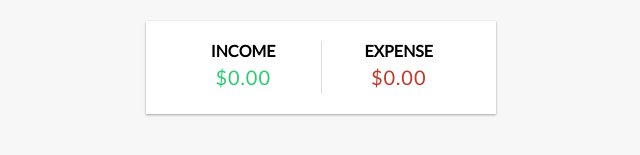
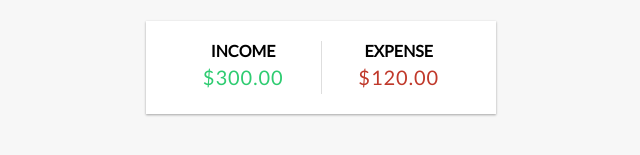
Before and after one commit to DaniyalManzoor/expense_tracker_app, a React (Create React App) app: page / in a window 1280 px wide. Shown: the part 136-291 px from the top of the page, without its empty margins (319-959 px from the left). Built offline with nearby package versions, Linux system fonts and the light colour scheme.

Commit message:
implement income expense logic

```diff
--- a/src/components/incomeExpenses.jsx
+++ b/src/components/incomeExpenses.jsx
@@ -1,15 +1,29 @@
-import React from "react";
+import React, { useContext } from "react";
+import { GlobalContext } from "./../context/globalState";
 
 const IncomeExpense = () => {
+  const { transactions } = useContext(GlobalContext);
+  const amounts = transactions.map((transaction) => transaction.amount);
+
+  const income = amounts
+    .filter((item) => item > 0)
+    .reduce((acc, item) => (acc += item), 0)
+    .toFixed(2);
+
+  const expense = (
+    amounts.filter((item) => item < 0).reduce((acc, item) => (acc += item), 0) *
+    -1
+  ).toFixed(2);
+
   return (
     <div className="inc-exp-container">
       <div>
         <h4>Income</h4>
-        <p className="money plus">$0.00</p>
+        <p className="money plus">${income}</p>
       </div>
       <div>
         <h4>Expense</h4>
-        <p className="money minus">$0.00</p>
+        <p className="money minus">${expense}</p>
       </div>
     </div>
   );
```
